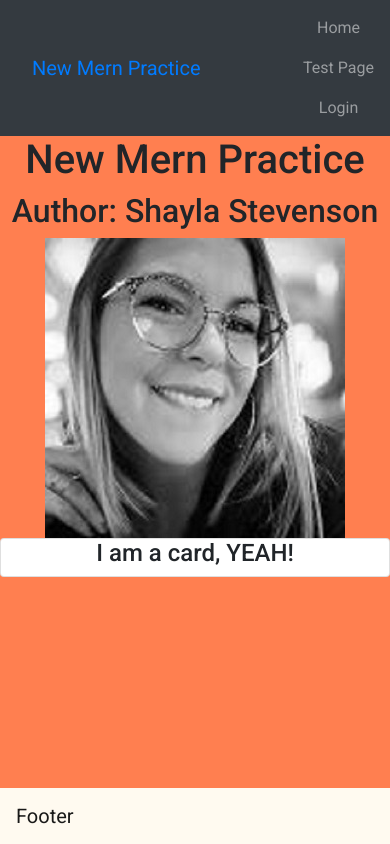
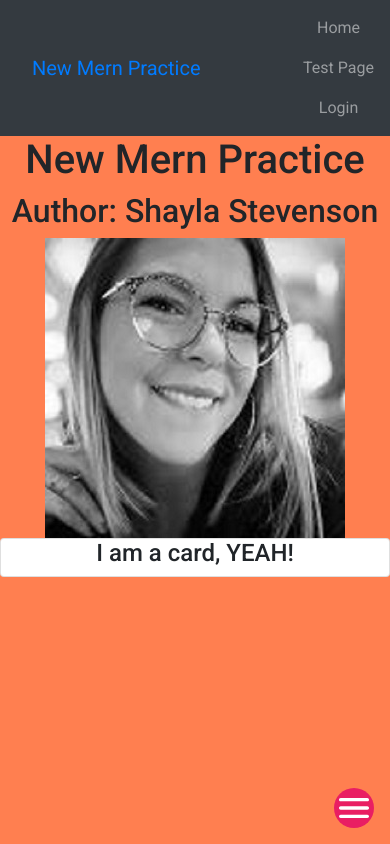
Before and after one commit to ShaylaStevenson/new-mern-practice, a React (Create React App) app in the folder client/: page /#/ in a window 390 px wide. Built offline with nearby package versions, Linux system fonts and the light colour scheme.

Commit message:
bottom hamburger showing menu on click

```diff
--- a/client/src/App.js
+++ b/client/src/App.js
@@ -9,6 +9,7 @@ import "./App.css";
 import TestPage from "./pages/TestPage";
 //import 'bootstrap/dist/css/bootstrap.min.css';
 import Card from "react-bootstrap/Card"
+import BottomHamburger from "./components/BottomHamburger";
 
 const App = () => {
     return (
@@ -26,7 +27,9 @@ const App = () => {
             </Switch>
 
             <Card><h4>I am a card, YEAH!</h4></Card>
-            <Footer />
+            {/* <BottomHamburger /> */}
+            <Footer/>
+
           </div>
         {/* </Router> */}
       </div>
--- /dev/null
+++ b/client/src/components/BottomHamburger/index.js
@@ -0,0 +1,50 @@
+import React from "react";
+import Avatar from '@material-ui/core/Avatar'
+import MenuIcon from '@material-ui/icons/MenuRounded';
+import { makeStyles } from '@material-ui/core/styles';
+import { pink, green } from '@material-ui/core/colors'
+
+
+const useStyles = makeStyles((theme) => ({
+    root: {
+        display: 'flex',
+        '& > *': {
+          margin: theme.spacing(1),
+        },
+        justifyContent: "flex-end",
+        position: "fixed",
+        right: 0,
+        bottom: 0,
+        padding: "8px",
+    },
+    menuStyles: {
+        fontSize: 40
+    },
+    green: {
+        color: '#fff',
+        backgroundColor: green[500],
+    },
+    pink: {
+        color: theme.palette.getContrastText(pink[500]),
+        backgroundColor: pink[500],
+    },
+    large: {
+        width: theme.spacing(7),
+        height: theme.spacing(7),
+    },
+}));
+
+const BottomHamburger = ({ hamburgerHandle }) => {
+    const classes = useStyles();
+
+    return(
+        <div onClick={hamburgerHandle} className={classes.root}>
+            <Avatar className={classes.pink}>
+            {/* , classes.large */}
+                <MenuIcon className={classes.menuStyles} />
+            </Avatar>
+        </div>
+    )
+}
+
+export default BottomHamburger;
--- a/client/src/components/Footer/index.js
+++ b/client/src/components/Footer/index.js
@@ -1,17 +1,69 @@
 import React from 'react';
-import FooterNav from "react-bootstrap/Navbar";
-import { Container, NavbarBrand } from "react-bootstrap"
+//, { useState }
+//import { BottomNavigation } from "@material-ui/core"
+//import BottomNavigationAction from '@material-ui/core/BottomNavigationAction';
+//import GitHubIcon from '@material-ui/icons/GitHub';
+//import ShareIcon from '@material-ui/icons/Share';
+//import ContactMailIcon from '@material-ui/icons/ContactMail';
+//import { makeStyles } from '@material-ui/core/styles';
+import BottomHamburger from "../BottomHamburger"
+import SideMenu from '../SideMenu';
 
 function Footer() {
+
+    // state, state-setter, and initial state
+    // const [navIsOpen, setIsOpen] = useState(false)
+    // console.log("NavIsOpen: " + navIsOpen)
+
+    //use achorEl instead of state open when using mui Menu
+    const [anchorEl, setAnchorEl] = React.useState(null);
+    console.log("anchorEl: " + anchorEl)
+
+    const hamburgerHandle = (event) => {
+        if (!anchorEl) {
+            //setIsOpen(true)
+            setAnchorEl(event.currentTarget);
+            //console.log(event.currentTarget)
+        } else {
+            //setIsOpen(false)
+            setAnchorEl(null);
+        }
+    }
+
+    function closeMenu() {
+        setAnchorEl(null)
+    }
+
     return(
-        <div className="fixed-bottom">
-           <FooterNav>
-                <Container>
-                    <NavbarBrand>Footer</NavbarBrand>
-                </Container>
-            </FooterNav>
+        <div>
+            <SideMenu
+               //navIsOpen={navIsOpen}
+               open={Boolean(anchorEl)}
+               anchorEl={anchorEl}
+               closeMenu={closeMenu}
+
+            />
+            <BottomHamburger
+                hamburgerHandle={hamburgerHandle}
+            />
         </div>
     )
 }
 
 export default Footer;
+
+{/* <div className="fixed-bottom">
+<BottomNavigation
+    value={value}
+    onChange={(event, newValue) => {
+        setValue(newValue);
+    }}
+    showLabels
+    className={classes.root}
+>
+    <BottomNavigationAction label="Github" icon={<GitHubIcon />}/>
+    <BottomNavigationAction label="Share" icon={<ShareIcon />} />
+    <BottomNavigationAction label="Contact Me" icon={<ContactMailIcon />} />
+
+</BottomNavigation>
+</div> */}
--- /dev/null
+++ b/client/src/components/SideMenu/index.js
@@ -0,0 +1,14 @@
+import React from "react"
+import { Menu, MenuItem } from "@material-ui/core";
+
+const SideMenu = ({ open, anchorEl, closeMenu }) => {
+    return (
+        <Menu open={open} anchorEl={anchorEl}>
+            <MenuItem >Login</MenuItem>
+            <MenuItem >Test Page</MenuItem>
+            <MenuItem onClick={closeMenu}>Close Menu</MenuItem>
+        </Menu>
+    )
+}
+
+export default SideMenu;
--- a/package.json
+++ b/package.json
@@ -17,6 +17,8 @@
   "author": "",
   "license": "ISC",
   "dependencies": {
+    "@material-ui/core": "^4.12.0",
+    "@material-ui/icons": "^4.11.2",
     "bootstrap": "^4.6.0",
     "express": "^4.16.3",
     "if-env": "^1.0.4",
```
Also changed, not shown: 20 other files (tests, documents, lock files or other folders).
